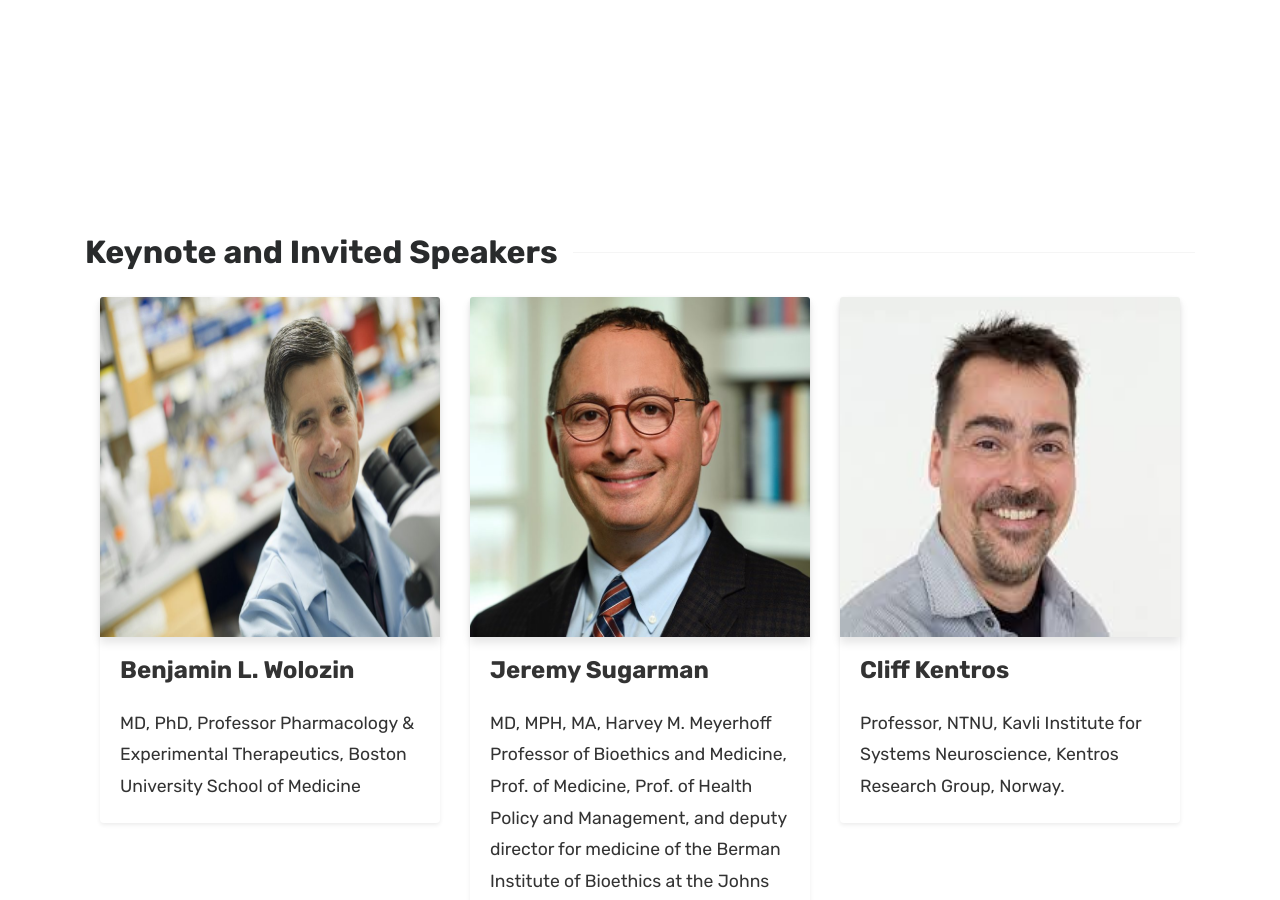
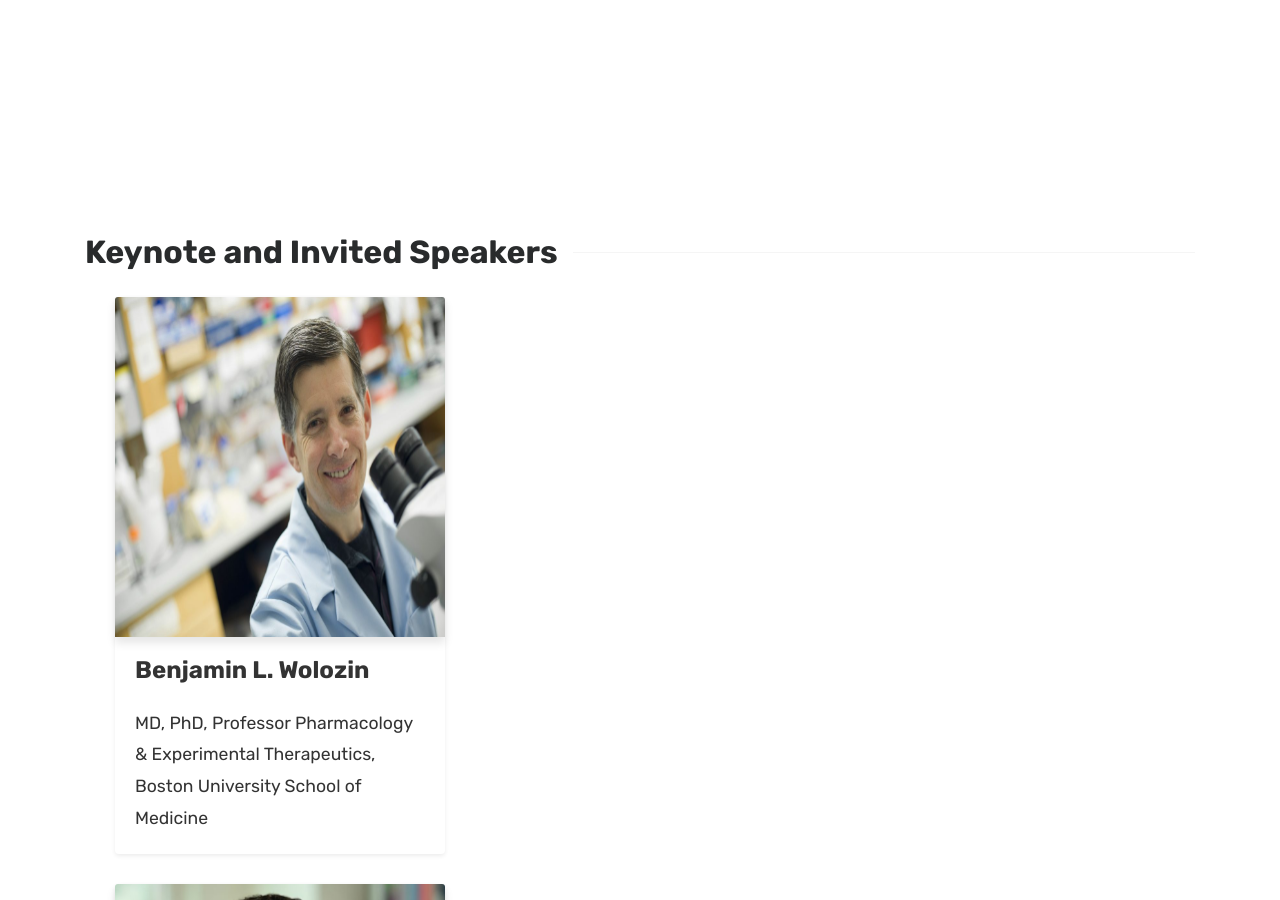
Before and after one commit to Covide-1797/genedis, a Jekyll site: the page built from pages/invited-speakers-and-keynote.html, in a window 1280 px wide and 900 px high. Built offline with Jekyll 4.4.1, drawn with Linux system fonts in a browser that asks for light colours.

Commit message:
Update invited-speakers-and-keynote.html

```diff
--- a/pages/invited-speakers-and-keynote.html
+++ b/pages/invited-speakers-and-keynote.html
@@ -4,7 +4,6 @@ title: Keynote and Invited Speakers
 ---
 
 <div class="container">
-    <div class="row">
     <div class="col-md-4">
         <div class="card shadow-sm">
             <img class="card-img-top" src="{{ site.baseurl }}/assets/images/invited-speakers/Benjamin-L-Wolozin.jpg"
@@ -40,8 +39,6 @@ title: Keynote and Invited Speakers
             </div>
         </div>
     </div>
-    </div>
-    <div class="row">
     <!------------------------------------------------------------------------------------------------------------->
     <div class="col-md-4">
         <div class="card shadow-sm">
@@ -78,8 +75,6 @@ title: Keynote and Invited Speakers
             </div>
         </div>
     </div>
-    </div>
-    <div class="row">
     <div class="col-md-4">
         <div class="card shadow-sm">
             <img class="card-img-top" src="{{ site.baseurl }}/assets/images/invited-speakers/Arno-Villringer.jpg"
@@ -94,8 +89,7 @@ title: Keynote and Invited Speakers
     <!------------------------------------------------------------------------------------------------------------->
     <div class="col-md-4">
         <div class="card shadow-sm">
-                <img class="card-img-top"
-                    src="{{ site.baseurl }}/assets/images/invited-speakers/Vasilis-Ntziachristos.jpg"
+            <img class="card-img-top" src="{{ site.baseurl }}/assets/images/invited-speakers/Vasilis-Ntziachristos.jpg"
                 alt="Vasilis-Ntziachristos-image">
             <div class="card-block">
                 <h4 class="card-title"><b>Vasilis Ntziachristos</b></h4>
@@ -117,8 +111,6 @@ title: Keynote and Invited Speakers
             </div>
         </div>
     </div>
-    </div>
-    <div class="row">
     <div class="col-md-4">
         <div class="card shadow-sm">
             <img class="card-img-top" src="{{ site.baseurl }}/assets/images/invited-speakers/Christos-Yapijakis.jpg"
@@ -133,8 +125,7 @@ title: Keynote and Invited Speakers
     </div>
     <div class="col-md-4">
         <div class="card shadow-sm">
-                <img class="card-img-top"
-                    src="{{ site.baseurl }}/assets/images/invited-speakers/Nektarios-Tavernarakis.jpg"
+            <img class="card-img-top" src="{{ site.baseurl }}/assets/images/invited-speakers/Nektarios-Tavernarakis.jpg"
                 alt="Nektarios-Tavernarakis-image">
             <div class="card-block">
                 <h4 class="card-title"><b>Nektarios Tavernarakis</b></h4>
@@ -156,12 +147,9 @@ title: Keynote and Invited Speakers
             </div>
         </div>
     </div>
-    </div>
-    <div class="row">
     <div class="col-md-4">
         <div class="card shadow-sm">
-                <img class="card-img-top"
-                    src="{{ site.baseurl }}/assets/images/invited-speakers/Panagiotis-D-Bamidis.jpg"
+            <img class="card-img-top" src="{{ site.baseurl }}/assets/images/invited-speakers/Panagiotis-D-Bamidis.jpg"
                 alt="Panagiotis-D-Bamidis-image">
             <div class="card-block">
                 <h4 class="card-title"><b>Panagiotis D. Bamidis</b></h4>
@@ -196,8 +184,6 @@ title: Keynote and Invited Speakers
             </div>
         </div>
     </div>
-    </div>
-    <div class="row">
     <div class="col-md-4">
         <div class="card shadow-sm">
             <img class="card-img-top" src="{{ site.baseurl }}/assets/images/invited-speakers/George-Paxinos.jpg"
@@ -234,8 +220,6 @@ title: Keynote and Invited Speakers
             </div>
         </div>
     </div>
-    </div>
-    <div class="row">
     <div class="col-md-4">
         <div class="card shadow-sm">
             <img class="card-img-top" src="{{ site.baseurl }}/assets/images/invited-speakers/Nikolaos-Robakis.jpg"
@@ -270,12 +254,9 @@ title: Keynote and Invited Speakers
             </div>
         </div>
     </div>
-    </div>
-    <div class="row">
     <div class="col-md-4">
         <div class="card shadow-sm">
-                <img class="card-img-top"
-                    src="{{ site.baseurl }}/assets/images/invited-speakers/Vasiliki-Machairaki.jpg"
+            <img class="card-img-top" src="{{ site.baseurl }}/assets/images/invited-speakers/Vasiliki-Machairaki.jpg"
                 alt="Vasiliki-Machairaki-image">
             <div class="card-block">
                 <h4 class="card-title"><b>Vasiliki Machairaki</b></h4>
@@ -286,8 +267,7 @@ title: Keynote and Invited Speakers
     </div>
     <div class="col-md-4">
         <div class="card shadow-sm">
-                <img class="card-img-top"
-                    src="{{ site.baseurl }}/assets/images/invited-speakers/Constantine-Lyketsos.jpg"
+            <img class="card-img-top" src="{{ site.baseurl }}/assets/images/invited-speakers/Constantine-Lyketsos.jpg"
                 alt="Constantine-Lyketsos-image">
             <div class="card-block">
                 <h4 class="card-title"><b>Constantine Lyketsos</b></h4>
@@ -310,12 +290,9 @@ title: Keynote and Invited Speakers
             </div>
         </div>
     </div>
-    </div>
-    <div class="row">
     <div class="col-md-4">
         <div class="card shadow-sm">
-                <img class="card-img-top"
-                    src="{{ site.baseurl }}/assets/images/invited-speakers/Maria-Hadjinicolaou.jpg"
+            <img class="card-img-top" src="{{ site.baseurl }}/assets/images/invited-speakers/Maria-Hadjinicolaou.jpg"
                 alt="Maria-Hadjinicolaou-image">
             <div class="card-block">
                 <h4 class="card-title"><b>Maria Hadjinicolaou</b></h4>
@@ -346,8 +323,6 @@ title: Keynote and Invited Speakers
             </div>
         </div>
     </div>
-    </div>
-    <div class="row">
     <div class="col-md-4">
         <div class="card shadow-sm">
             <img class="card-img-top" src="{{ site.baseurl }}/assets/images/invited-speakers/Astero-Provata.jpg"
@@ -381,8 +356,6 @@ title: Keynote and Invited Speakers
             </div>
         </div>
     </div>
-    </div>
-    <div class="row">
     <div class="col-md-4">
         <div class="card shadow-sm">
             <img class="card-img-top" src="{{ site.baseurl }}/assets/images/invited-speakers/Rebecca-Barnstaple.jpg"
@@ -417,12 +390,9 @@ title: Keynote and Invited Speakers
             </div>
         </div>
     </div>
-    </div>
-    <div class="row">
     <div class="col-md-4">
         <div class="card shadow-sm">
-                <img class="card-img-top"
-                    src="{{ site.baseurl }}/assets/images/invited-speakers/Dimitrios-Kapogiannis.jpg"
+            <img class="card-img-top" src="{{ site.baseurl }}/assets/images/invited-speakers/Dimitrios-Kapogiannis.jpg"
                 alt="Dimitrios-Kapogiannis-image">
             <div class="card-block">
                 <h4 class="card-title"><b>Dimitrios Kapogiannis</b></h4>
@@ -433,8 +403,7 @@ title: Keynote and Invited Speakers
     </div>
     <div class="col-md-4">
         <div class="card shadow-sm">
-                <img class="card-img-top"
-                    src="{{ site.baseurl }}/assets/images/invited-speakers/Jean-Paul-G-Vonsattel.jpg"
+            <img class="card-img-top" src="{{ site.baseurl }}/assets/images/invited-speakers/Jean-Paul-G-Vonsattel.jpg"
                 alt="Jean-Paul-G-Vonsattel-image">
             <div class="card-block">
                 <h4 class="card-title"><b>Jean Paul G. Vonsattel</b></h4>
@@ -454,8 +423,6 @@ title: Keynote and Invited Speakers
             </div>
         </div>
     </div>
-    </div>
-    <div class="row">
     <div class="col-md-4">
         <div class="card shadow-sm">
             <img class="card-img-top" src="{{ site.baseurl }}/assets/images/invited-speakers/Ruth-Itzhaki.jpg"
@@ -468,8 +435,7 @@ title: Keynote and Invited Speakers
     </div>
     <div class="col-md-4">
         <div class="card shadow-sm">
-                <img class="card-img-top"
-                    src="{{ site.baseurl }}/assets/images/invited-speakers/Katerina-Akassoglou.jpg"
+            <img class="card-img-top" src="{{ site.baseurl }}/assets/images/invited-speakers/Katerina-Akassoglou.jpg"
                 alt="Katerina-Akassoglou-image">
             <div class="card-block">
                 <h4 class="card-title"><b>Katerina Akassoglou</b></h4>
@@ -478,4 +444,3 @@ title: Keynote and Invited Speakers
         </div>
     </div>
 </div>
-</div>
```
Lines whose indentation alone changed are shown as unchanged.
